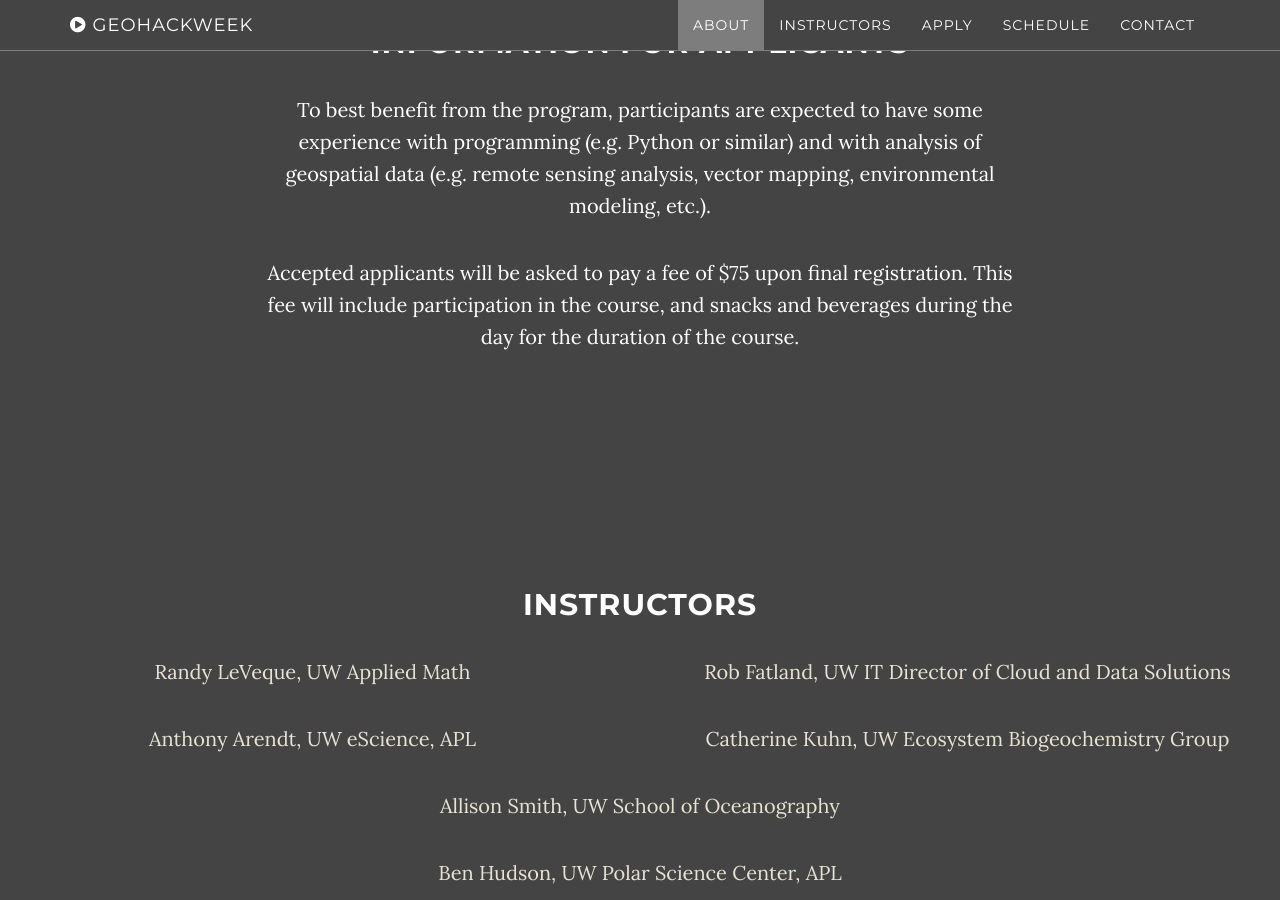
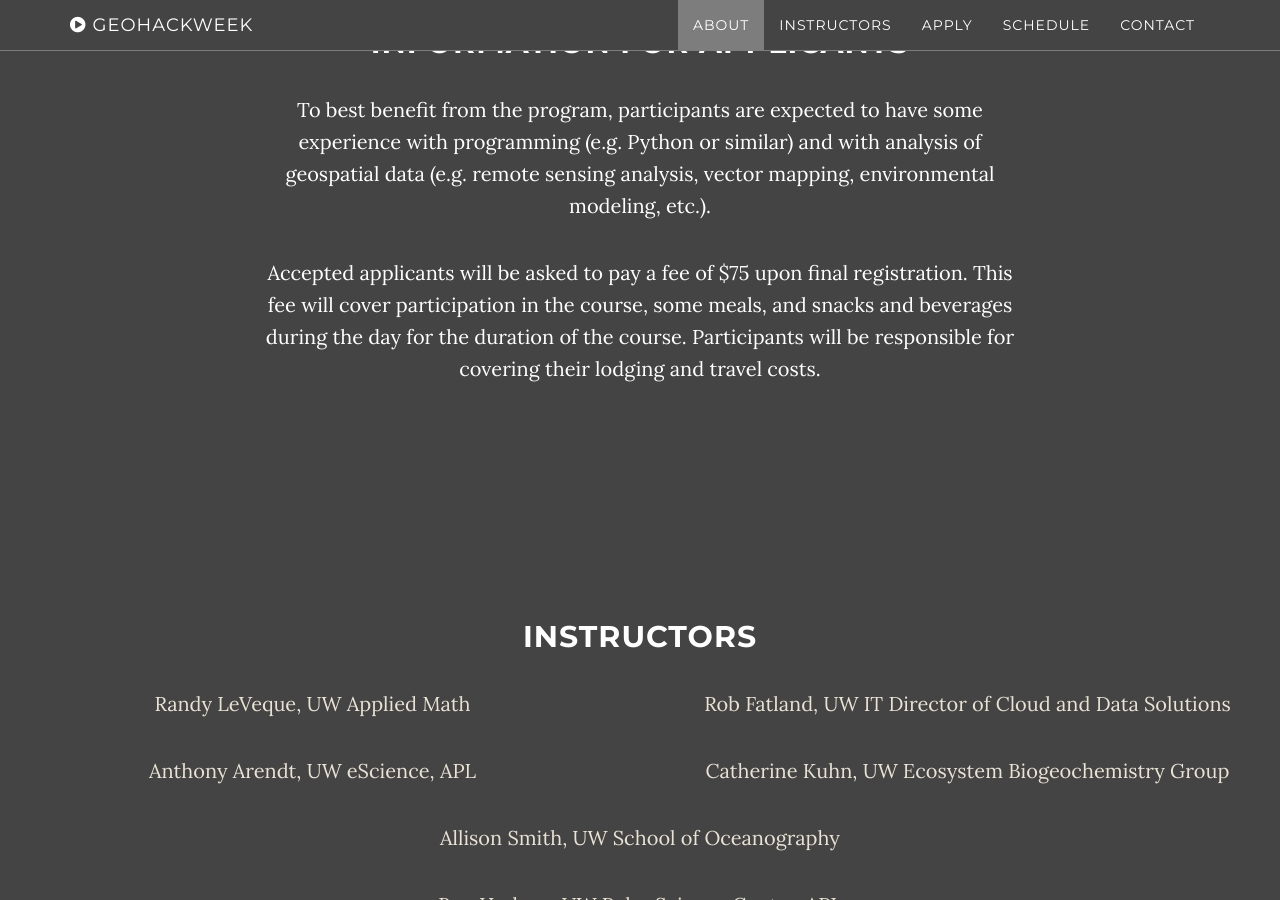
Before and after one commit to geohackweek/geohackweek.github.io, a Jekyll site: the page built from index.html, in a window 1280 px wide and 900 px high, scrolled down 1471 px. Built offline with Jekyll 4.4.1, drawn with Linux system fonts in a browser that asks for light colours.

Commit message:
clarification of fees

```diff
--- a/_includes/about.html
+++ b/_includes/about.html
@@ -19,8 +19,8 @@
                 </p>
                 <p>
                   Accepted applicants will be asked to pay a fee of $75 upon final registration.
-                  This fee will include participation in the course, and snacks and beverages during the day
-                  for the duration of the course.
+                  This fee will cover participation in the course, some meals, and snacks and beverages during the day
+                  for the duration of the course. Participants will be responsible for covering their lodging and travel costs.
                 </p>
             </div>
         </div>
```
